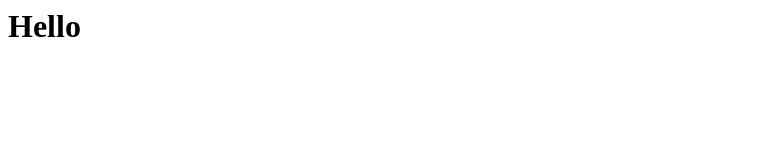
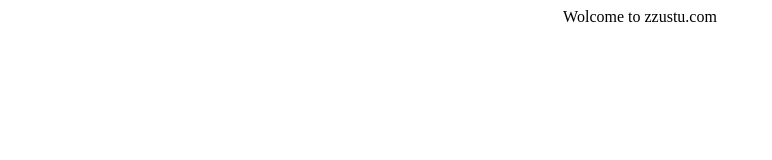
Before and after one commit to zzustu/zzustu.github.io, a plain HTML site: page index.html in a window 1280 px wide. Shown: the whole page, without its empty margins (0-772 px from the left). Drawn offline with Linux system fonts and the light colour scheme.

Commit message:
Update index.html

```diff
--- a/index.html
+++ b/index.html
@@ -1 +1,8 @@
-<h1>Hello</h1>
+<html>
+<title>
+主页 | zzustu.com
+</title>
+<body>
+<center>Wolcome to zzustu.com</center>
+</body>
+</html>
```
